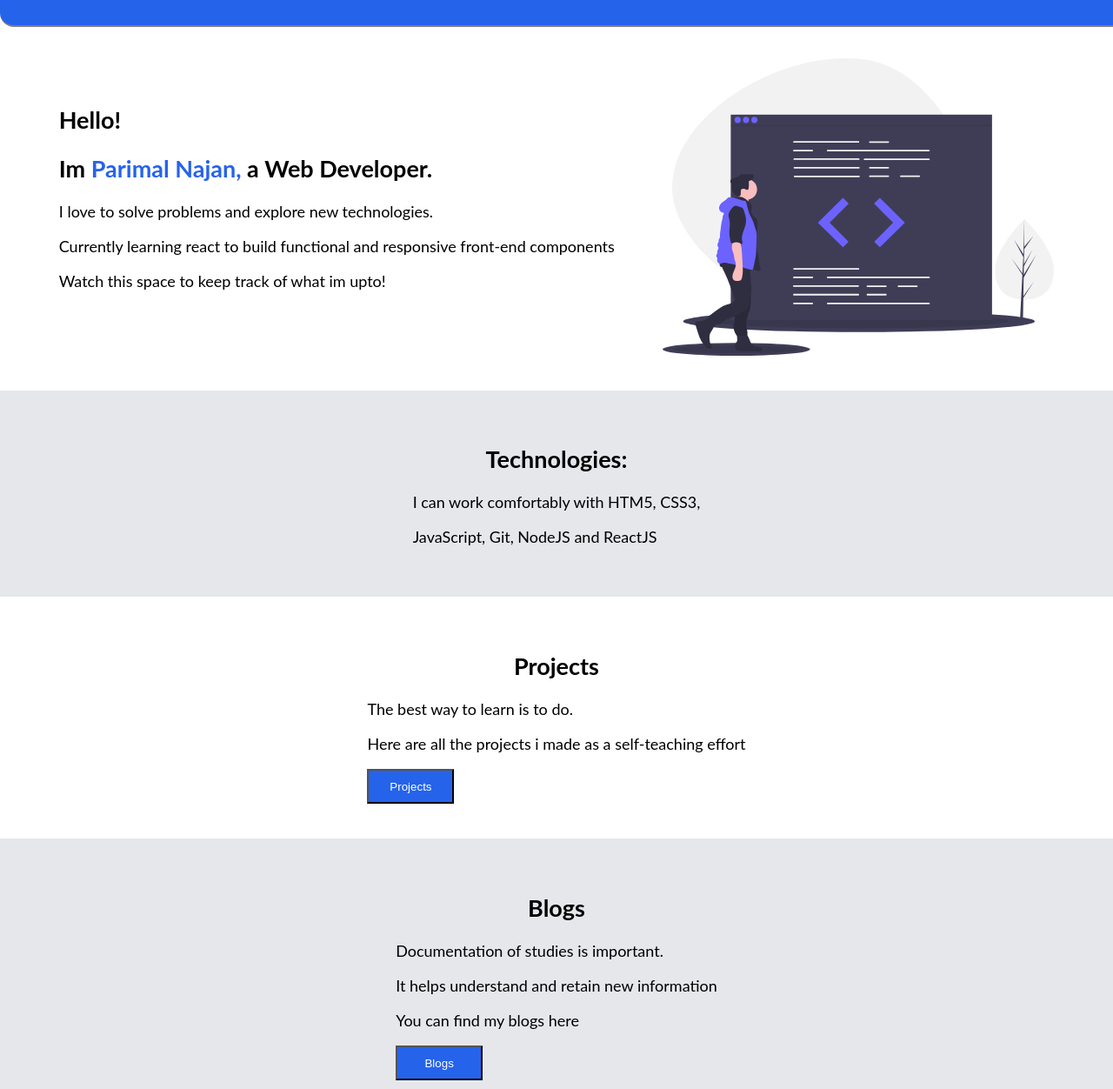
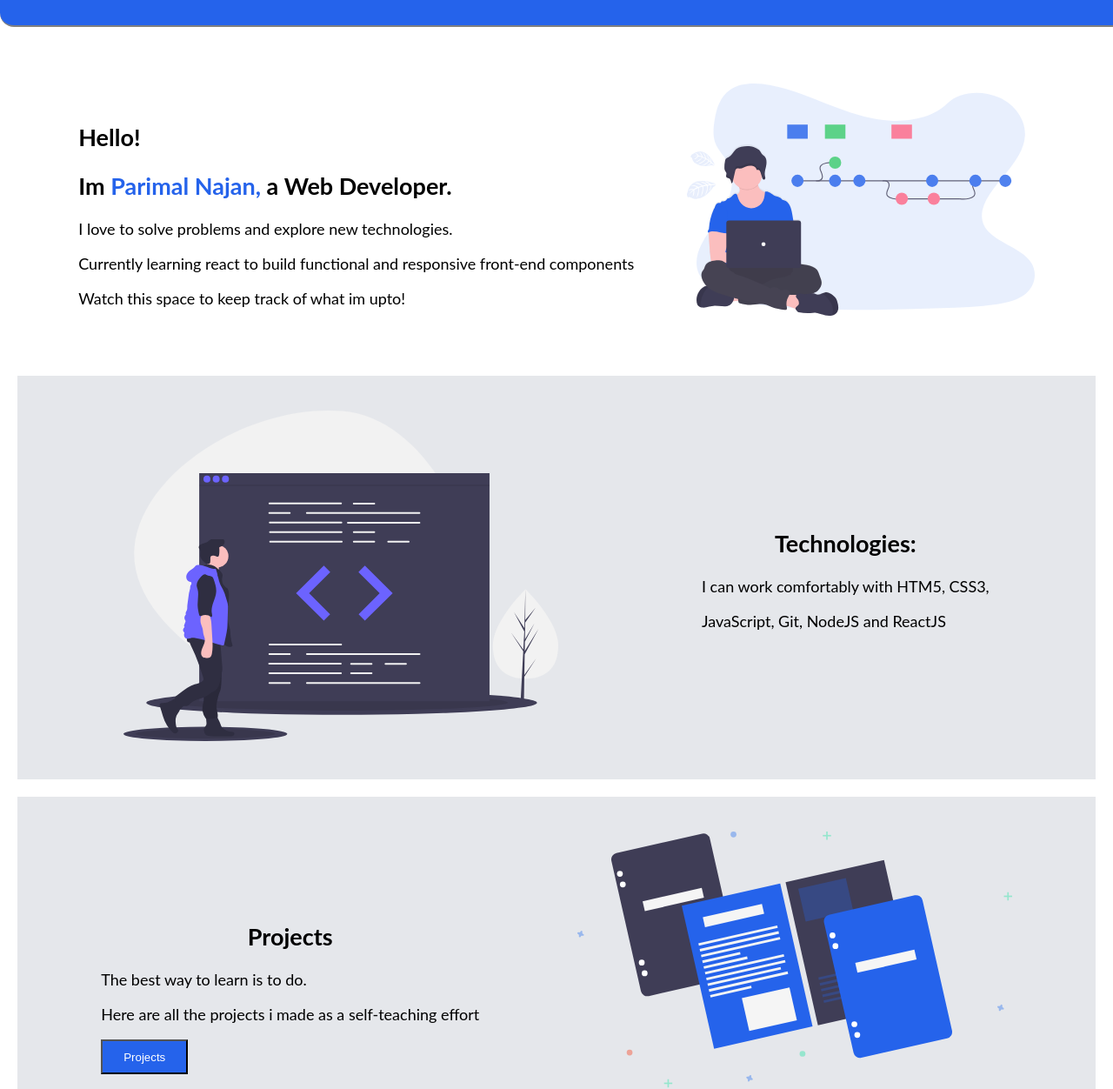
Before and after one commit to parimalnajan/portfolio-static, a plain HTML site: page index.html in a window 1280 px wide. Shown: the part 57-1309 px from the top of the page at 87% size. Drawn offline with Linux system fonts and the light colour scheme.

Commit message:
fixed Homepage UI
added images and adjusted alignments

```diff
--- a/index.html
+++ b/index.html
@@ -38,31 +38,34 @@
                 to build functional and responsive front-end components </p>
                 <p>Watch this space to keep track of what im upto!</p>
         </div>
-        <img src="/images/undraw_code_review_l1q9.svg"/>
+        <img src="/images/undraw_version_control_9bpv.svg"/>
     </section>
 
-    <section class='intro' id="tech"><div>
+    <section class='intro' id="tech">
+        <span ><img style=" max-width: 500px;" src="/images/undraw_code_review_l1q9.svg"/></span>
+        <div>
         <h2 style="text-align: center;">Technologies:</h2>
         <p>I can work comfortably with HTM5, CSS3,</p> <p>JavaScript, Git, NodeJS and ReactJS</p>
     </div> </section>
 
-    <section class="intro"><div>
+    <section class="intro" id="tech"><div>
         <h2 style="text-align: center;">Projects</h2>
         <p>The best way to learn is to do.</p>
         <p>Here are all the projects i made as a self-teaching effort </p>
         <button class="demo-btn">
-            <a href="projects.html"> Projects</a></button>
+            <a href="projects.html">Projects</a></button>
     </div>
-
+    <span ><img src="/images/undraw_Working_oh83.svg" style=" max-width: 500px;"/></span>
     </section>
 
-    <section class="intro" id="tech"><div>
+    <section class="intro" id="tech">
+        <span ><img src="/images/undraw_pen_nqf7.svg" style=" max-width: 400px;"/></span><div>
         <h2 style="text-align: center;">Blogs</h2>
         <p>Documentation of studies is important.</p>
             <p>It helps understand and retain new information </p>
         <p>You can find my blogs here</p>
         <button class="demo-btn">
-            <a href="/blogs.html"> Blogs</a></button>
+            <a href="/blogs.html">Blogs</a></button>
 
     </div></section>
 
--- a/style.css
+++ b/style.css
@@ -86,6 +86,8 @@ body{
 
 .intro {
     font-size: 18px;
+    margin:20px;
+    align-self: start;
 
 }
 
@@ -93,7 +95,7 @@ body{
 
 
       display: inline;
-      max-width: 450px;
+      max-width: 400px;
 
   }
 
@@ -102,7 +104,8 @@ body{
       flex-direction: row;
       justify-content: space-around;
       padding: 40px;
-
+      margin-bottom:10px ;
+      align-items: center;
   }
 
   #text{
@@ -110,12 +113,17 @@ body{
   }
   @media(max-width:770px){
          .intro{
-         flex-direction: column;
-         margin: auto;
+       display: flex;
+       flex-direction: row;
+       justify-content: stretch;
+
          }
         img{
 
              margin: auto;
+         }
+         .intro>span>img{
+           display: none;
          }
          #text{
            margin: auto;
```
Also changed, not shown: images/undraw_Working_oh83.svg (added), images/undraw_pen_nqf7.svg (added), images/undraw_version_control_9bpv.svg (added).
